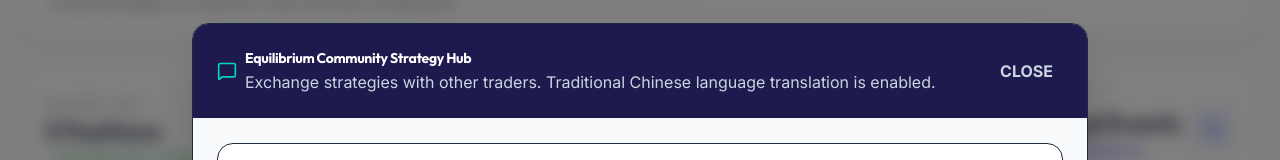
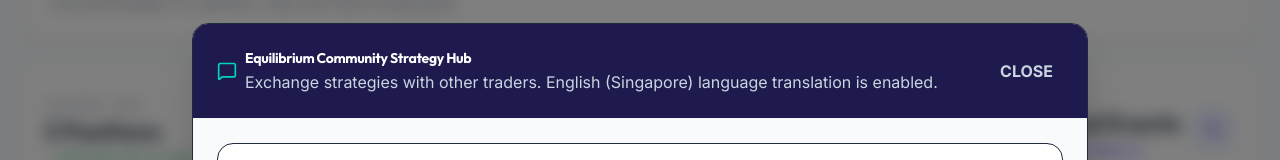
Before and after one commit to leokoh75/SMU-Agentic-AI-Stock-Analyser, a React (Vite) app: page / in a window 1280 px wide. Both pictures are taken after a click on the button "Live Comments". Shown: the part 233-393 px from the top of the page. Built offline with nearby package versions, Linux system fonts and the light colour scheme; no server answers; the database is empty.

Commit message:
refactor: update Disqus language to en_SG
Change the community discussion feed locale from Traditional Chinese (zh_TW) to English (Singapore) to align with the target user base.

```diff
--- a/src/App.tsx
+++ b/src/App.tsx
@@ -699,7 +699,7 @@ export default function App() {
                   <MessageSquare className="w-5 h-5 text-indigo-600" />
                   <div>
                     <h4 className="text-xs font-bold text-slate-950 font-sans">Part 2: Community Discussion Feed</h4>
-                    <p className="text-4xs text-slate-400 font-sans">Disqus widget • Traditional Chinese zh_TW preset enabled</p>
+                    <p className="text-4xs text-slate-400 font-sans">Disqus widget • English (Singapore) en_SG preset enabled</p>
                   </div>
                 </div>
 
@@ -710,7 +710,7 @@ export default function App() {
                       url: typeof window !== "undefined" ? window.location.href : "https://smu-agentic-ai-stock-analyse.com",
                       identifier: "smu-agentic-ai-stock-analyse-comments-v1",
                       title: "SMU Agentic AI Stock Analyse Discussion Hub",
-                      language: "zh_TW"
+                      language: "en_SG"
                     }}
                   />
                 </div>
@@ -743,7 +743,7 @@ export default function App() {
                 <MessageSquare className="w-5 h-5 text-teal-400 font-bold" />
                 <div>
                   <h3 className="text-sm font-bold tracking-tight">Equilibrium Community Strategy Hub</h3>
-                  <p className="text-4xs text-slate-300 font-sans mt-0.5">Exchange strategies with other traders. Traditional Chinese language translation is enabled.</p>
+                  <p className="text-4xs text-slate-300 font-sans mt-0.5">Exchange strategies with other traders. English (Singapore) language translation is enabled.</p>
                 </div>
               </div>
               <button
@@ -764,7 +764,7 @@ export default function App() {
                       url: commentsProps.article.url,
                       identifier: commentsProps.article.id,
                       title: commentsProps.article.title,
-                      language: 'zh_TW' //e.g. for Traditional Chinese (Taiwan)
+                      language: 'en_SG' //e.g. for English (Singapore)
                     }
                   }
                 />
```
